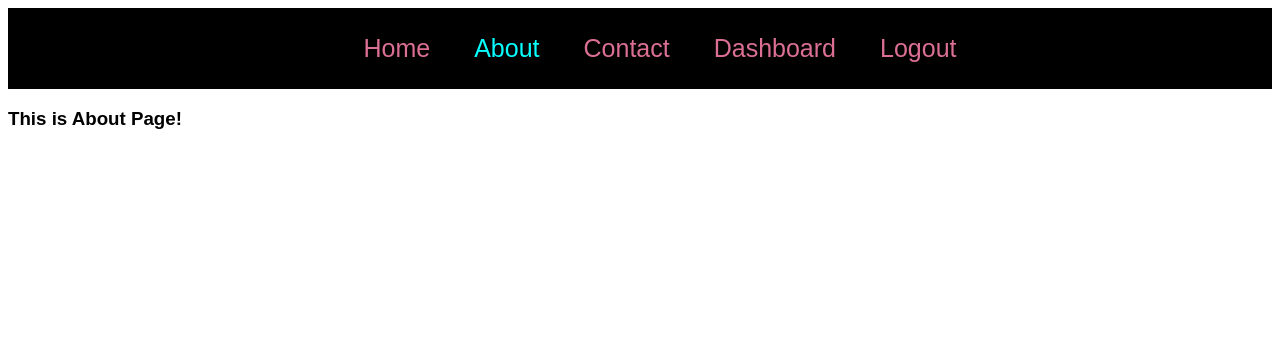
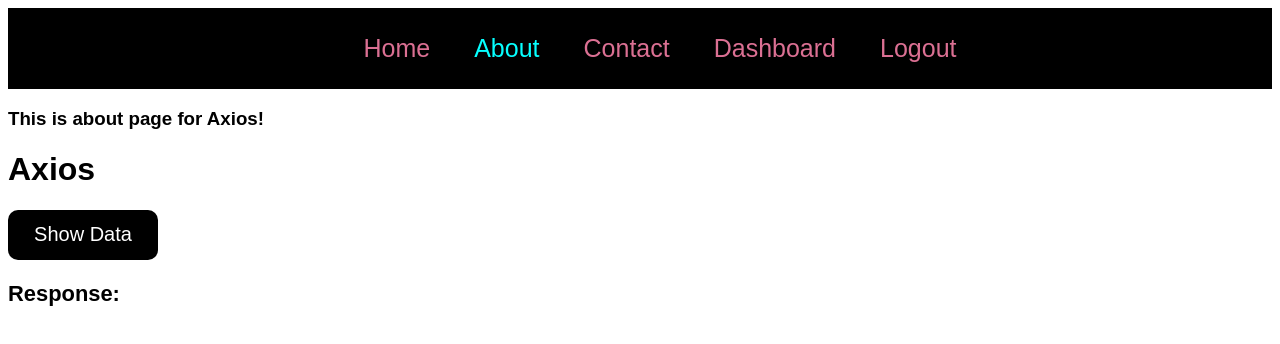
Before and after one commit to rahulsalinskee/hello-world, a React (Create React App) app: page /about in a window 1280 px wide. Shown: the top 344 px of the page. Built offline with nearby package versions, Linux system fonts and the light colour scheme.

Commit message:
Axios implementation and document.

```diff
--- a/package.json
+++ b/package.json
@@ -10,6 +10,7 @@
     "@testing-library/jest-dom": "^5.17.0",
     "@testing-library/react": "^13.4.0",
     "@testing-library/user-event": "^13.5.0",
+    "axios": "^1.7.7",
     "lucide-react": "^0.456.0",
     "ollama-cli": "^1.6.1",
     "react": "^18.3.1",
--- a/src/App.js
+++ b/src/App.js
@@ -19,8 +19,6 @@
 import AlarmClockIcon from './MaterialUiIcon/AlarmClockIcon';
 import { BrowserRouter, Routes, Route } from 'react-router-dom';
 import { ApplicationRouter } from './Router/ApplicationRouter';
-import { GetDataUsingAxios } from './Axios/GetDataUsingAxios';
-
 
 function App() {
   return (
@@ -44,7 +42,6 @@
       {/* <CallBackWithMemoFunction /> */}
       {/* <AdditionIncludesTodoListWithCallBack /> */}
       {/* <AlarmClockIcon /> */}
-      {/* <GetDataUsingAxios /> */}
 
       {/* ***** All the BrowserRouter related code is moved to Router.jsx file ***** */}
       <ApplicationRouter />
--- /dev/null
+++ b/src/Axios/GetDataUsingAxios.jsx
@@ -0,0 +1,65 @@
+import React, { useState, useEffect, useMemo } from 'react';
+import axios from 'axios';
+
+export function GetDataUsingAxios() {
+    const GET_DATA = 'https://jsonplaceholder.typicode.com/posts';
+    const [data, setData] = useState([]);
+    const [isDataShown, setIsDataShown] = useState(true);
+    const [error, setError] = useState(null);
+
+    function GetApiData() {
+        axios.get(GET_DATA)
+            .then((response) => {
+                setData(response.data);
+                setError(null);
+            })
+            .catch((error) => {
+                setError(error.message);
+            });
+    }
+
+    function ShowApiDataOnButtonClick() {
+        setIsDataShown(!isDataShown);
+
+        if (isDataShown) {
+            GetApiData();
+        }
+        else {
+            setData([]);
+        }
+    }
+
+    function ReadApiData(responseData) {
+        return responseData;
+    }
+
+    const getApiData = useMemo(() => {
+        return ReadApiData(data);
+    }, [data]);
+
+    return (
+        <>
+            <h1>Axios</h1>
+            <button onClick={ShowApiDataOnButtonClick}>{isDataShown ? "Show Data" : "Hide Data"}</button>
+            <h3>
+                {
+                    error ? (
+                        <h3>Error: {error}</h3>
+                    ) : (
+                        <div>
+                            <h3>Response:</h3>
+                            {
+                                getApiData.map(post => (
+                                    <div key={post.id}>
+                                        <h4>{post.title}</h4>
+                                        <p>{post.body}</p>
+                                    </div>
+                                ))
+                            }
+                        </div>
+                    )
+                }
+            </h3>
+        </>
+    );
+}
--- a/src/Pages/AboutPage.jsx
+++ b/src/Pages/AboutPage.jsx
@@ -1,11 +1,13 @@
 import React from 'react';
 import { NavBarPage } from '../Router/ReactRouterNavBar/NavBarPage/NavBarPage';
+import { GetDataUsingAxios } from '../Axios/GetDataUsingAxios';
 
 export function AboutPage() {
     return (
         <>
             <NavBarPage />
-            <h3>This is About Page!</h3>
+            <h3>This is about page for Axios!</h3>
+            <GetDataUsingAxios />
         </>
     )
 }
```
Also changed, not shown: src/Axios/AxiosDocuments/AxiosDocument.md (added, +14 -0 lines).
